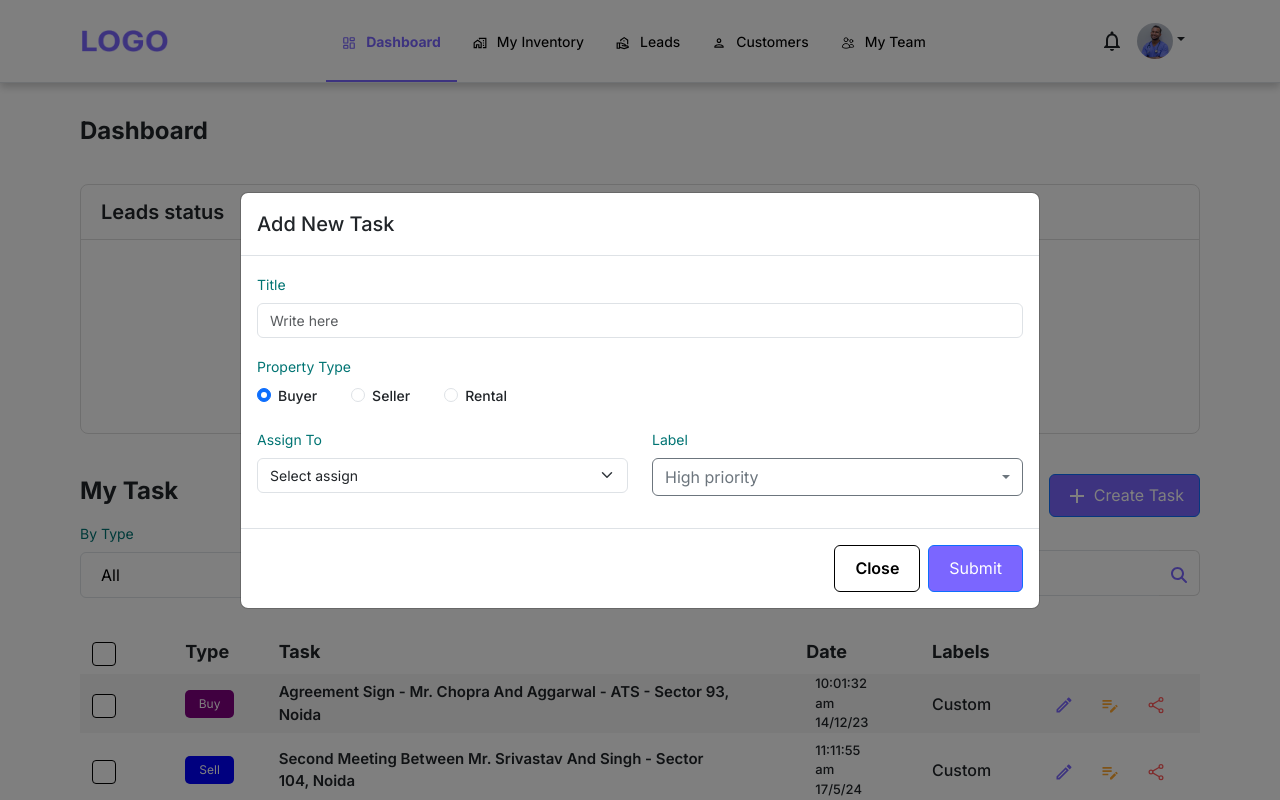
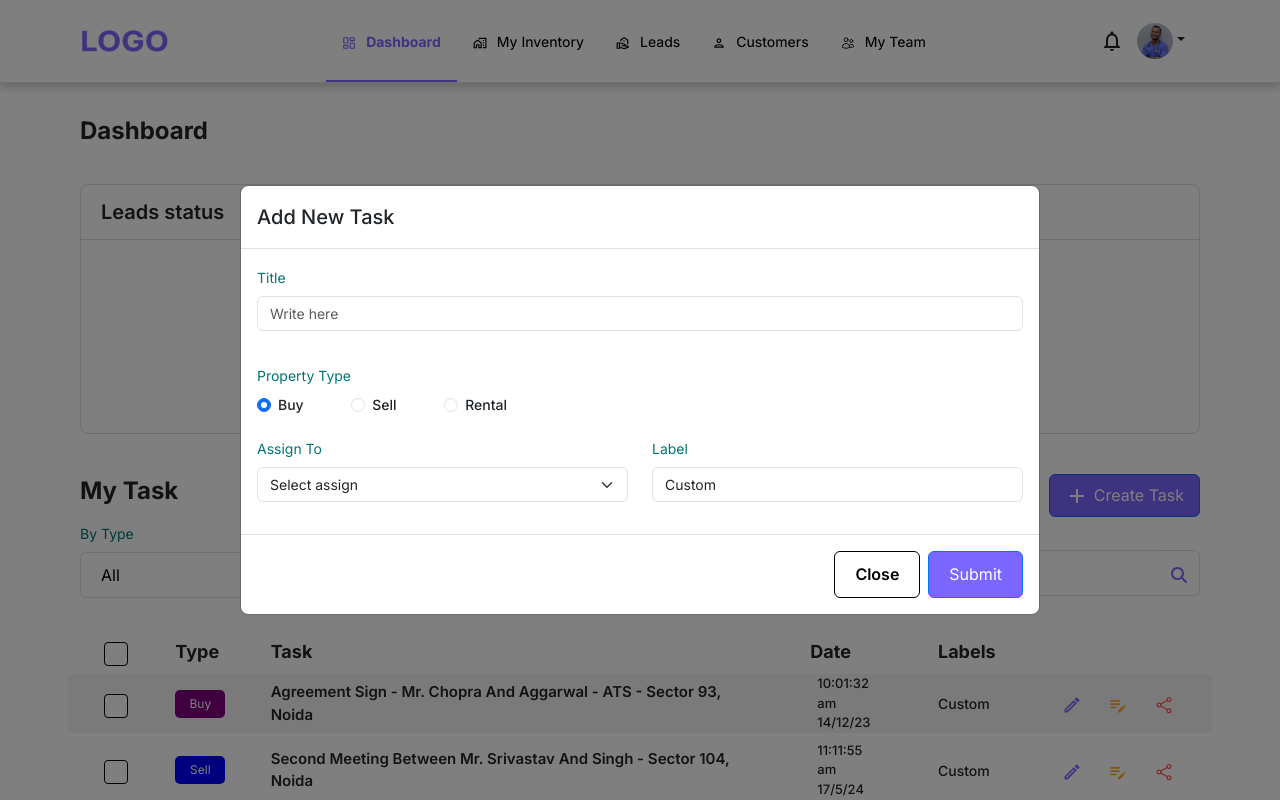
Before and after one commit to hariomsep21/CRM-project, a React (Vite) app in the folder CRM-Project/: page /dashboard in a window 1280 px wide. Both pictures are taken after typing "Sample" into the empty fields and a click on the button "Create Task". Shown: the top 800 px of the page. Built offline with nearby package versions, Linux system fonts and the light colour scheme.

Commit message:
add createTask functionality in dashboard

```diff
--- a/CRM-Project/src/components/Dashboard_comp/CreateTask.jsx
+++ b/CRM-Project/src/components/Dashboard_comp/CreateTask.jsx
@@ -12,38 +12,27 @@ import {
 import style from "./CreateTask.module.css";
 import { MdAdd } from "react-icons/md";
 
-const CreateTask = () => {
-  const [show, setShow] = useState(false);
-  const [title, setTitle] = useState("");
-  const [propertyType, setPropertyType] = useState("Buyer");
-  const [assignTo, setAssignTo] = useState("");
-  const [label, setLabel] = useState("High priority");
-  const [customLevel, setCustomLevel] = useState("");
+const CreateTask = ({
+  show,
+  setShowCreateTaskModal,
+  handleClose,
+  handleInputChange,
+  handleAddTask,
+  newItem,
+  labelOptions,
+}) => {
+  const [selectedType, setSelectedType] = useState(newItem.type);
 
-  const handleClose = () => setShow(false);
-  const handleShow = () => setShow(true);
-
-  const handleChange = (event) => {
-    const { name, value } = event.target;
-    if (name === "propertyType") {
-      setPropertyType(value);
-    } else if (name === "assignTo") {
-      setAssignTo(value);
-    } else if (name === "label") {
-      setLabel(value);
-    } else if (name === "customLevel") {
-      setCustomLevel(value);
-    } else {
-      setTitle(value);
-    }
+  const handleTypeChange = (event) => {
+    setSelectedType(event.target.value);
+    handleInputChange(event);
   };
-
   return (
     <>
       <Button
-        variant=""
-        onClick={handleShow}
-        className={`btn btn-primary ${style.btnTask}`}
+        variant="primary"
+        className={` ${style.btnTask}`}
+        onClick={() => setShowCreateTaskModal(true)}
       >
         <MdAdd className={`${style.addIcon}`} />
         Create Task
@@ -61,45 +50,45 @@ const CreateTask = () => {
               <Form.Control
                 type="text"
                 placeholder="Write here"
-                name="title"
-                value={title}
-                onChange={handleChange}
+                name="task"
+                value={newItem.task}
+                onChange={handleInputChange}
                 className={style.createTaskInputField}
               />
             </Form.Group>
-            <Form.Group className="mb-3" controlId="formBasicProperty">
+            <Form.Group controlId="formBasicProperty" className="pt-3 pb-3">
               <Form.Label className={`${style.heading}`}>
                 Property Type
               </Form.Label>
               <div className={`${style.propertyTypeCheckbox}`}>
                 <Form.Check
                   type="radio"
-                  label="Buyer"
-                  name="propertyType"
-                  id="buyer"
-                  value="Buyer"
-                  checked={propertyType === "Buyer"}
-                  onChange={handleChange}
+                  label="Buy"
+                  name="type"
+                  id="Buy"
+                  value="Buy"
+                  checked={selectedType === "Buy"}
+                  onChange={handleTypeChange}
                   className={`form-check ${style.radio}`}
                 />
                 <Form.Check
                   type="radio"
-                  label="Seller"
-                  name="propertyType"
-                  id="seller"
-                  value="Seller"
-                  checked={propertyType === "Seller"}
-                  onChange={handleChange}
+                  label="Sell"
+                  name="type"
+                  id="Sell"
+                  value="Sell"
+                  checked={selectedType === "Sell"}
+                  onChange={handleTypeChange}
                   className={style.radio}
                 />
                 <Form.Check
                   type="radio"
                   label="Rental"
-                  name="propertyType"
-                  id="rental"
+                  name="type"
+                  id="Rental"
                   value="Rental"
-                  checked={propertyType === "Rental"}
-                  onChange={handleChange}
+                  checked={selectedType === "Rental"}
+                  onChange={handleTypeChange}
                   className={style.radio}
                 />
               </div>
@@ -113,8 +102,8 @@ const CreateTask = () => {
                   <Form.Select
                     aria-label="Default select example"
                     name="assignTo"
-                    value={assignTo}
-                    onChange={handleChange}
+                    value={newItem.assignTo}
+                    onChange={handleInputChange}
                     className={`w-100 ${style.createTaskInputField}`}
                   >
                     <option value="">Select assign</option>
@@ -127,59 +116,19 @@ const CreateTask = () => {
               <Col md={6}>
                 <Form.Group className="mb-3" controlId="formBasicLabel">
                   <Form.Label className={`${style.heading}`}>Label</Form.Label>
-                  <DropdownButton
-                    variant="outline-secondary"
-                    title={label}
-                    className={`${style.createTaskInputField} ${style.fullWidthDropdownButton}`}
+                  <Form.Control
+                    as="select"
+                    name="labels"
+                    value={newItem.labels}
+                    onChange={handleInputChange}
+                    className={`${style.createTaskInputField}`}
                   >
-                    <Dropdown.Item
-                      onClick={() => setLabel("High priority")}
-                      style={{
-                        color: label === "High priority" ? "black" : "",
-                        fontWeight: label === "High priority" ? "bold" : "",
-                      }}
-                      className="pt-2 pb-2"
-                    >
-                      High priority
-                    </Dropdown.Item>
-                    <Dropdown.Item
-                      onClick={() => setLabel("Medium priority")}
-                      style={{
-                        color: label === "Medium priority" ? "black" : "",
-                        fontWeight: label === "Medium priority" ? "bold" : "",
-                      }}
-                      className="pt-2 pb-2"
-                    >
-                      Medium priority
-                    </Dropdown.Item>
-                    <Dropdown.Item
-                      onClick={() => setLabel("Low priority")}
-                      style={{
-                        color: label === "Low priority" ? "black" : "",
-                        fontWeight: label === "Low priority" ? "bold" : "",
-                      }}
-                      className="pt-2 pb-2"
-                    >
-                      Low priority
-                    </Dropdown.Item>
-                    <Dropdown.Item
-                      onClick={() => setLabel("Custom level")}
-                      className={style.customLevelItem}
-                    >
-                      <MdAdd />
-                      Add Custom label
-                    </Dropdown.Item>
-                  </DropdownButton>
-                  {label === "Custom level" && (
-                    <Form.Control
-                      type="text"
-                      placeholder="Enter custom level"
-                      name="customLevel"
-                      value={customLevel}
-                      onChange={handleChange}
-                      className={`${style.createTaskInputField}`}
-                    />
-                  )}
+                    {labelOptions.map((label, index) => (
+                      <option key={index} value={label}>
+                        {label}
+                      </option>
+                    ))}
+                  </Form.Control>
                 </Form.Group>
               </Col>
             </Row>
@@ -196,7 +145,7 @@ const CreateTask = () => {
           <Button
             variant="primary"
             className={`${style.submitBtn}`}
-            onClick={handleClose}
+            onClick={handleAddTask}
           >
             Submit
           </Button>
--- a/CRM-Project/src/components/Dashboard_comp/Dashboard.jsx
+++ b/CRM-Project/src/components/Dashboard_comp/Dashboard.jsx
@@ -1,5 +1,5 @@
 import style from "./Dashboard.module.css";
-import MyTask from "./MyTask";
+import Table from "./Table";
 
 import LeadStatus from "./LeadStatus";
 
@@ -9,7 +9,7 @@ const Dashboard = () => {
       <div className={`${style.dashboard} container mt-4`}>
         <h3 className={`${style.dashboardHeading}`}>Dashboard</h3>
         <LeadStatus></LeadStatus>
-        <MyTask></MyTask>
+        <Table></Table>
       </div>
     </>
   );
--- a/CRM-Project/src/components/Dashboard_comp/MyTask.jsx
+++ b/CRM-Project/src/components/Dashboard_comp/MyTask.jsx
@@ -1,26 +1,10 @@
 import "bootstrap/dist/css/bootstrap.min.css";
-import { MdOutlineArchive, MdAdd } from "react-icons/md";
 import { FaMagnifyingGlass } from "react-icons/fa6";
 import style from "./MyTask.module.css";
-import Table from "./Table";
-import CreateTask from "./CreateTask";
 
 const MyTask = () => {
   return (
     <>
-      <div className="d-flex justify-content-between mb-1 align-items-center ">
-        <h3 className={`${style.mytask_title}`}>My Task</h3>
-        <div className={`${style.btnGroup}`}>
-          <button
-            type="button"
-            className={`btn btn-outline-secondary ${style.archieveBtn}`}
-          >
-            <MdOutlineArchive className={`${style.archiveIcon}`} />
-            Archive
-          </button>
-          <CreateTask />
-        </div>
-      </div>
       <div className="d-flex justify-content-between">
         <div className="d-flex">
           <div className="mb-3 me-4">
@@ -77,7 +61,6 @@ const MyTask = () => {
           </button>
         </div>
       </div>
-      <Table />
     </>
   );
 };
--- a/CRM-Project/src/components/Dashboard_comp/Table.jsx
+++ b/CRM-Project/src/components/Dashboard_comp/Table.jsx
@@ -1,14 +1,17 @@
 // Table.js
 
 import React, { useState } from "react";
-import { MdOutlineEdit, MdEditNote } from "react-icons/md";
+import { MdOutlineEdit, MdEditNote, MdOutlineArchive } from "react-icons/md";
 import { IoShareSocialOutline } from "react-icons/io5";
 import { Modal, Button, Form } from "react-bootstrap";
+import CreateTask from "./CreateTask";
 import AddNoteModal from "./AddNoteModal";
 import style from "./Table.module.css";
+import MyTask from "./MyTask";
 
 const Table = () => {
   const [showNoteModal, setShowNoteModal] = useState(false);
+  const [showCreateTaskModal, setShowCreateTaskModal] = useState(false);
   const [currentTaskId, setCurrentTaskId] = useState(null);
   const [note, setNote] = useState("");
   const [tasks, setTasks] = useState([
@@ -41,6 +44,12 @@ const Table = () => {
       labels: "Custom",
     },
   ]);
+  const [newTask, setNewTask] = useState({
+    task: "",
+    type: "Buy",
+    assignTo: "",
+    labels: "Custom",
+  });
 
   const handleEditNotes = (taskId) => {
     setCurrentTaskId(taskId);
@@ -61,17 +70,71 @@ const Table = () => {
     handleCloseNoteModal();
   };
 
+  const handleAddTask = () => {
+    const newId = tasks.length + 1;
+    const currentDate = new Date();
+    const year = currentDate.getFullYear().toString().slice(-2);
+    const month = currentDate.toLocaleString("default", { month: "2-digit" });
+    const day = currentDate.toLocaleString("default", { day: "2-digit" });
+    const time = currentDate.toLocaleTimeString();
+    const formattedDate = `${time} ${month}/${day}/${year}`;
+    const updatedTasks = [
+      ...tasks,
+      {
+        id: newId,
+        task: newTask.task,
+        type: newTask.type,
+        date: formattedDate,
+        labels: newTask.labels,
+      },
+    ];
+    setTasks(updatedTasks);
+    setShowCreateTaskModal(false);
+    setNewTask({ task: "", type: "Buy", assignTo: "", labels: "Custom" });
+  };
+
+  const handleInputChange = (event) => {
+    const { name, value } = event.target;
+    setNewTask({ ...newTask, [name]: value });
+  };
   const handleNoteChange = (event) => {
     setNote(event.target.value);
   };
 
   return (
     <>
-      <div className="container">
+      <div className="container p-0">
+        <div className="d-flex justify-content-between mb-1 align-items-center ">
+          <h3 className={`${style.mytask_title}`}>My Task</h3>
+          <div className={`${style.btnGroup}`}>
+            <button
+              type="button"
+              className={`btn btn-outline-secondary ${style.archieveBtn}`}
+            >
+              <MdOutlineArchive className={`${style.archiveIcon}`} />
+              Archive
+            </button>
+            <CreateTask
+              show={showCreateTaskModal}
+              setShowCreateTaskModal={setShowCreateTaskModal}
+              handleClose={() => setShowCreateTaskModal(false)}
+              handleInputChange={handleInputChange}
+              handleAddTask={handleAddTask}
+              newItem={newTask}
+              labelOptions={[
+                "Custom",
+                "High Priority",
+                "Medium Priority",
+                "Low Priority",
+              ]}
+            />
+          </div>
+        </div>
+        <MyTask></MyTask>
         <div className="row mt-4">
-          <div className="col-md-1">
+          <div className="col-md-1 text-center">
             <input
-              className={`form-check-input ${style.checkbox}`}
+              className={`form-check-input  ${style.checkbox}`}
               type="checkbox"
               value=""
             />
@@ -90,7 +153,7 @@ const Table = () => {
             key={task.id}
             className={`row mt-2 align-items-center ${style.row}`}
           >
-            <div className="col-md-1">
+            <div className="col-md-1 text-center">
               <input
                 className={`form-check-input ${style.checkbox}`}
                 type="checkbox"
--- a/CRM-Project/src/components/Dashboard_comp/Table.module.css
+++ b/CRM-Project/src/components/Dashboard_comp/Table.module.css
@@ -21,7 +21,7 @@
 }
 
 .task_labels {
-  font-size: 16px;
+  font-size: 14px;
   font-weight: 500;
 }
 
@@ -65,3 +65,20 @@
 .row:nth-child(even) {
   background-color: #F5F5F5;
 }
+
+
+.archieveBtn {
+  font-size: 16px;
+  padding: 8px 20px;
+  margin-right: 13px;
+}
+
+.archiveIcon {
+  font-size: 24px;
+  margin-right: 5px;
+}
+
+.mytask_title {
+  font-size: 24px;
+  font-weight: 700;
+}
--- a/CRM-Project/src/main.jsx
+++ b/CRM-Project/src/main.jsx
@@ -26,6 +26,7 @@ const router = createBrowserRouter([
       { path: "/myinventory", element: <MyInventory_Home /> },
       { path: "/pastdetails", element: <PastDetails /> },
       { path: "/propertdetail", element: <PropertyDetail /> },
+      { path: "/PropertyDetail/:id", element: <PropertyDetail /> },
     ],
   },
 ]);
```
Also changed, not shown: CRM-Project/src/components/Dashboard_comp/AddNoteModal.jsx (+6 -2 lines), CRM-Project/src/components/Dashboard_comp/MyTask.module.css (+0 -17 lines), CRM-Project/src/components/MyInventory_Comp/Inventory_Body.jsx (+7 -2 lines).
